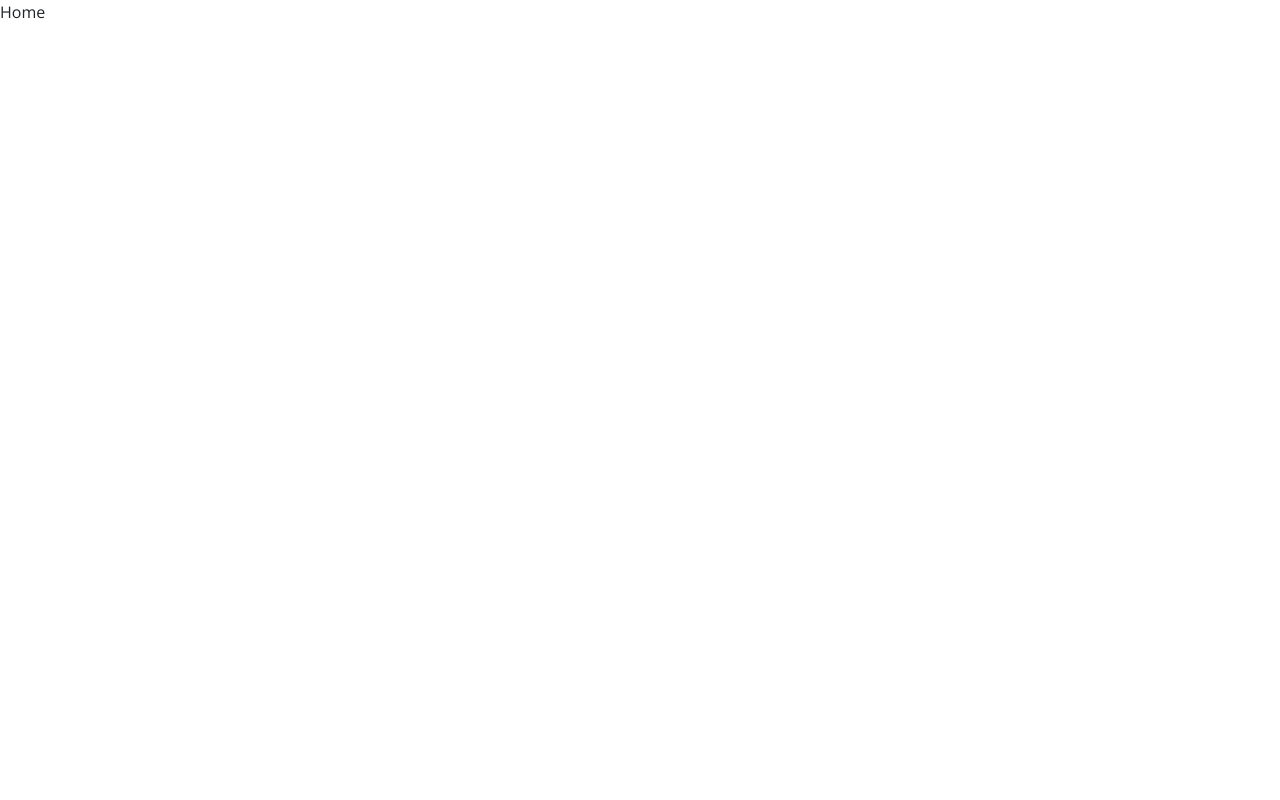
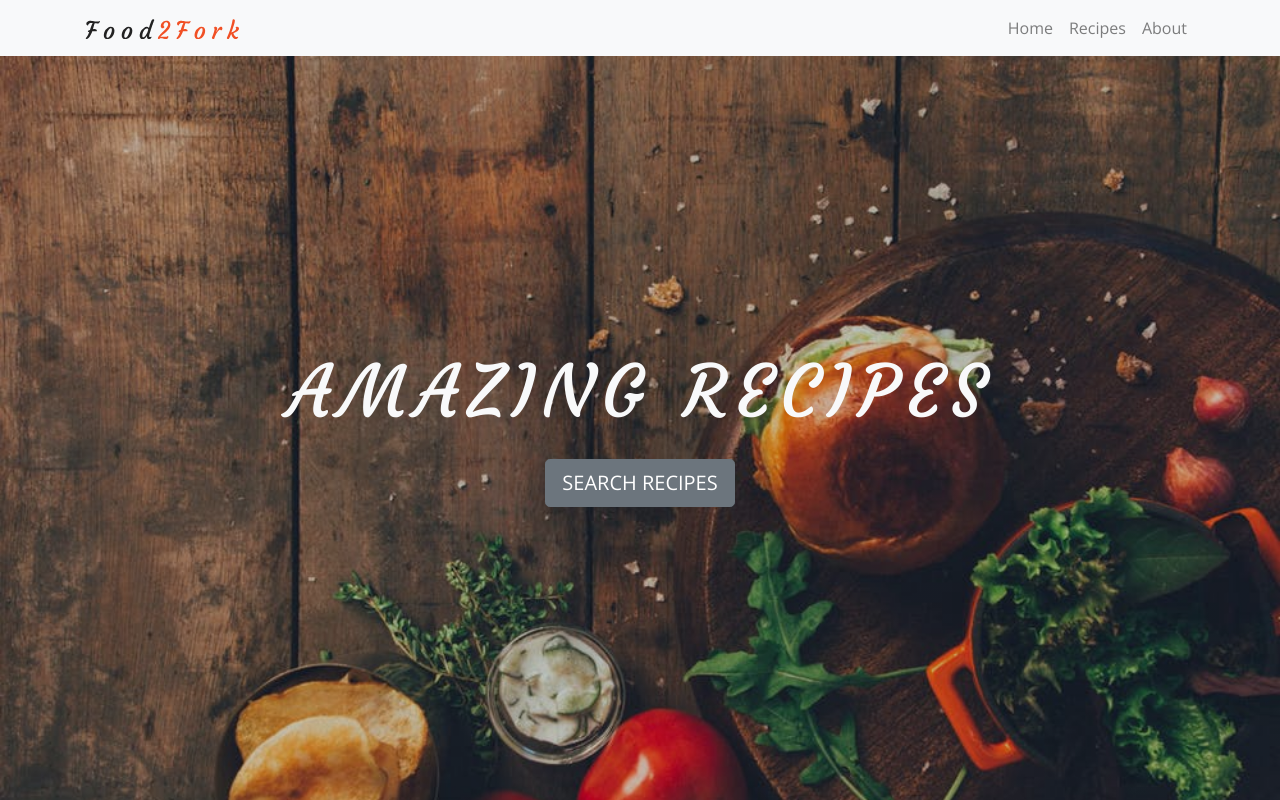
Before and after one commit to jahidulsaeid/recipes-app-react, a React (Create React App) app: page / in a window 1280 px wide. Built offline with nearby package versions, Linux system fonts and the light colour scheme.

Commit message:
create header

```diff
--- a/src/App.css
+++ b/src/App.css
@@ -15,3 +15,7 @@ body {
 .letter-spacing {
   letter-spacing: 0.5rem;
 }
+.header-hero{
+  min-height: calc(100vh - 56px);
+  background: linear-gradient(rgba(0,0,0,0.2),rgba(0,0,0,0.2)), url('./images/homeBcg.jpeg') center/cover no-repeat;
+}
--- a/src/App.js
+++ b/src/App.js
@@ -7,17 +7,21 @@ import Home from './pages/Home';
 import Recipes from './pages/Recipes';
 import SingleRecipe from './pages/SingleRecipe';
 import Default from './pages/Default';
+import Navbar from './components/Navbar';
+import About from './pages/About';
 
 
 function App() {
   return (
     <Router>
       <main>
-        {/* Navbar */}
+        <Navbar/>
         <Switch>
         <Route path='/' exact component={Home}/>
         <Route path='/recipes' exact component={Recipes}/>
         <Route path='/recipes/:id' exact component={SingleRecipe}/>
+        <Route path='/about' exact component={About}/>
+
         <Route component={Default}/>
         </Switch>
       </main>
--- /dev/null
+++ b/src/components/Header.js
@@ -0,0 +1,22 @@
+import React from "react";
+
+export default function Header({ styleClass, title, children }) {
+  return (
+    <header>
+      <div className="container-fluid">
+        <div className={`row align-items-center ${styleClass}`}>
+          <div className="col text-center">
+            <h1 className="text-light text-uppercase display-3 letter-spacing text-slanted">
+              {title}
+            </h1>
+            {children}
+          </div>
+        </div>
+      </div>
+    </header>
+  );
+}
+Header.defaultProps = {
+  title: "Default title",
+  styleClass: "header-hero"
+};
--- /dev/null
+++ b/src/components/Navbar.js
@@ -0,0 +1,30 @@
+import React, { Component } from 'react'
+import logo from '../images/logo.svg'
+import { Link } from 'react-router-dom'
+
+export class Navbar extends Component {
+  render() {
+    return (
+      <div className="navbar navbar-expand-sm navbar-light bg-light">
+        <div className="container">
+        <Link className="navbar-brand">
+          <img src={logo} alt="LOGO"/>
+        </Link>
+          <ul className="navbar-nav float-right">
+            <li className="navbar-item">
+              <Link to="/" className="nav-link">Home</Link>
+            </li>
+            <li className="navbar-item">
+              <Link to="/recipes" className="nav-link">Recipes</Link>
+            </li>
+            <li className="navbar-item">
+              <Link to="/about" className="nav-link">About</Link>
+            </li>
+          </ul>
+        </div>
+      </div>
+    )
+  }
+}
+
+export default Navbar
--- /dev/null
+++ b/src/pages/About.js
@@ -0,0 +1,13 @@
+import React, { Component } from 'react'
+
+export class About extends Component {
+  render() {
+    return (
+      <div>
+
+      </div>
+    )
+  }
+}
+
+export default About
--- a/src/pages/Home.js
+++ b/src/pages/Home.js
@@ -1,12 +1,16 @@
 import React, { Component } from 'react'
+import Header from '../components/Header'
+import { Link } from 'react-router-dom'
 
 export class Home extends Component {
   render() {
     return (
-      <div>
-        Home
+      <Header title="Amazing recipes">
+        <Link to="/recipes" className="text-uppercase btn btn-secondary btn-lg mt-3">
+        Search recipes
+        </Link>
+      </Header>
 
-      </div>
     )
   }
 }
```
